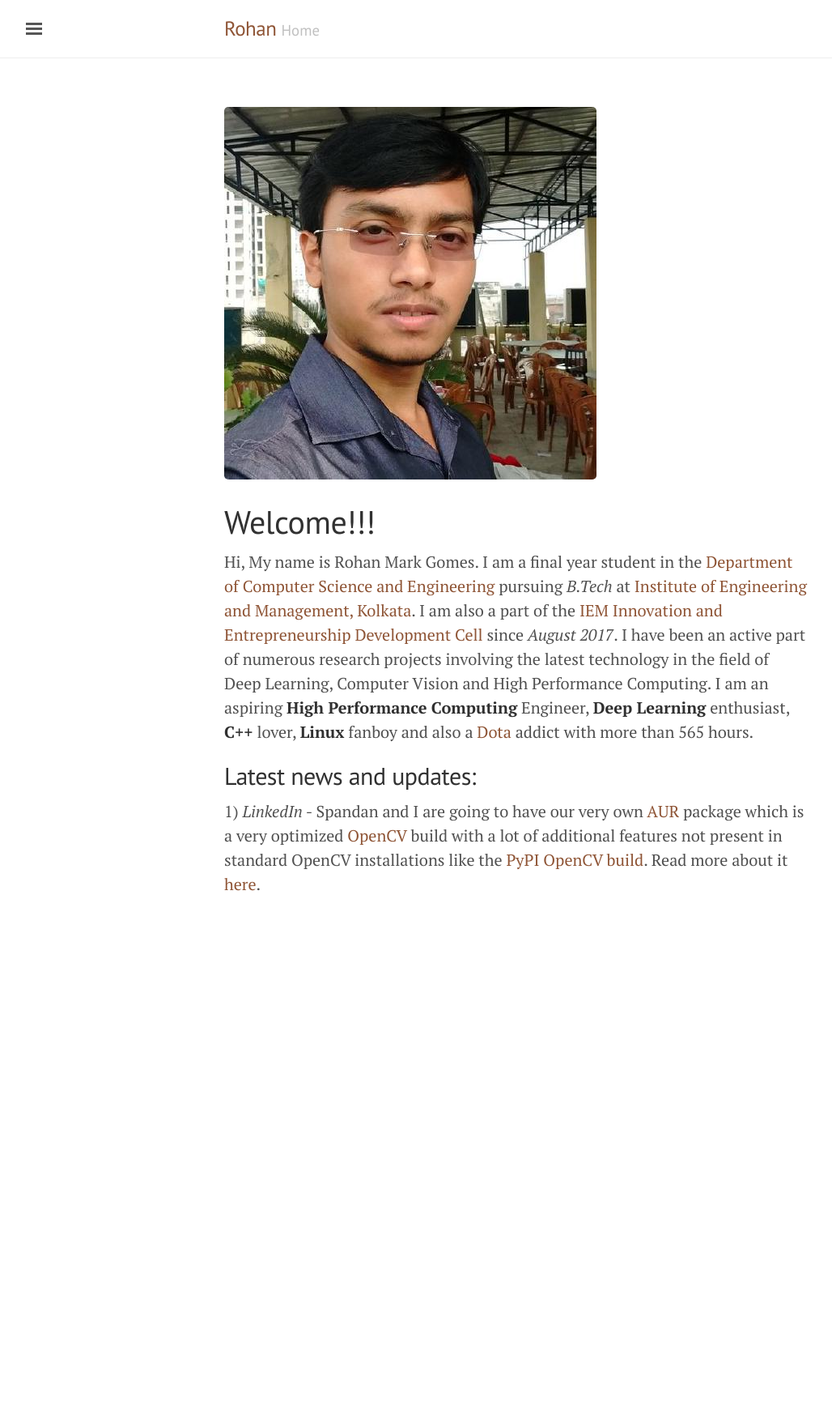
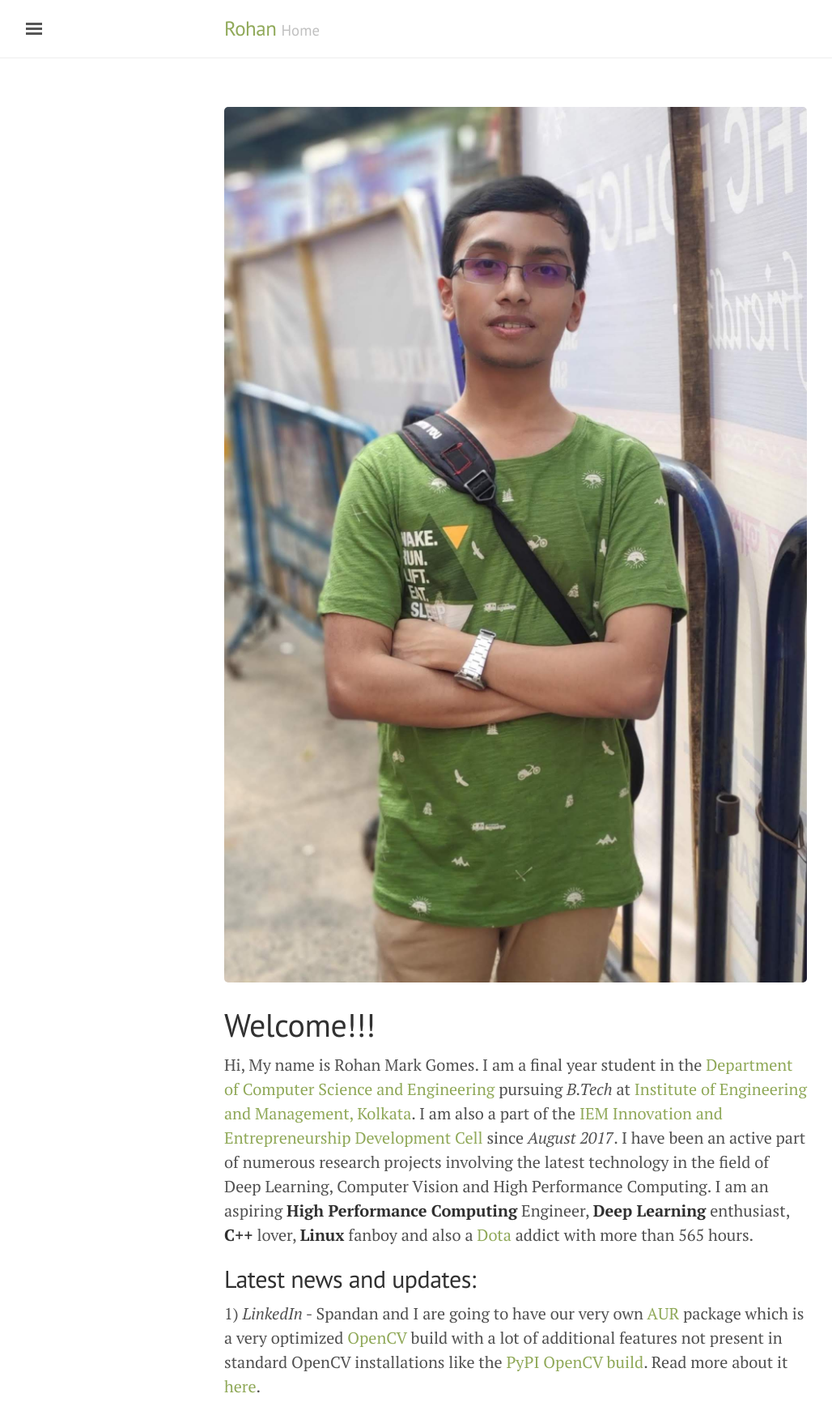
Before and after one commit to DarkStar1997/DarkStar1997.github.io, a Jekyll site: the page built from index.md, in a window 1280 px wide. Shown: the whole page at 81% size, without its empty margins (3-1031 px from the left). Built offline with Jekyll 4.4.1, drawn with Linux system fonts in a browser that asks for light colours; before the commit the page ends 1127 px from its top, so only the background shows below that.

Commit message:
Changed profile picture and sidebar color

```diff
--- a/_layouts/default.html
+++ b/_layouts/default.html
@@ -3,7 +3,7 @@
 
   {% include head.html %}
 
-  <body class="theme-base-0f">
+  <body class="theme-base-0b">
 
     {% include sidebar.html %}
 
--- a/index.md
+++ b/index.md
@@ -3,7 +3,7 @@ layout: default
 title: Homepage
 ---
 
-![My Picture](/assets/pictures/image1.jpeg)
+![My Picture](/assets/pictures/image2.jpg)
 
 
 # Welcome!!!
```
Also changed, not shown: assets/pictures/image2.jpg (added).
